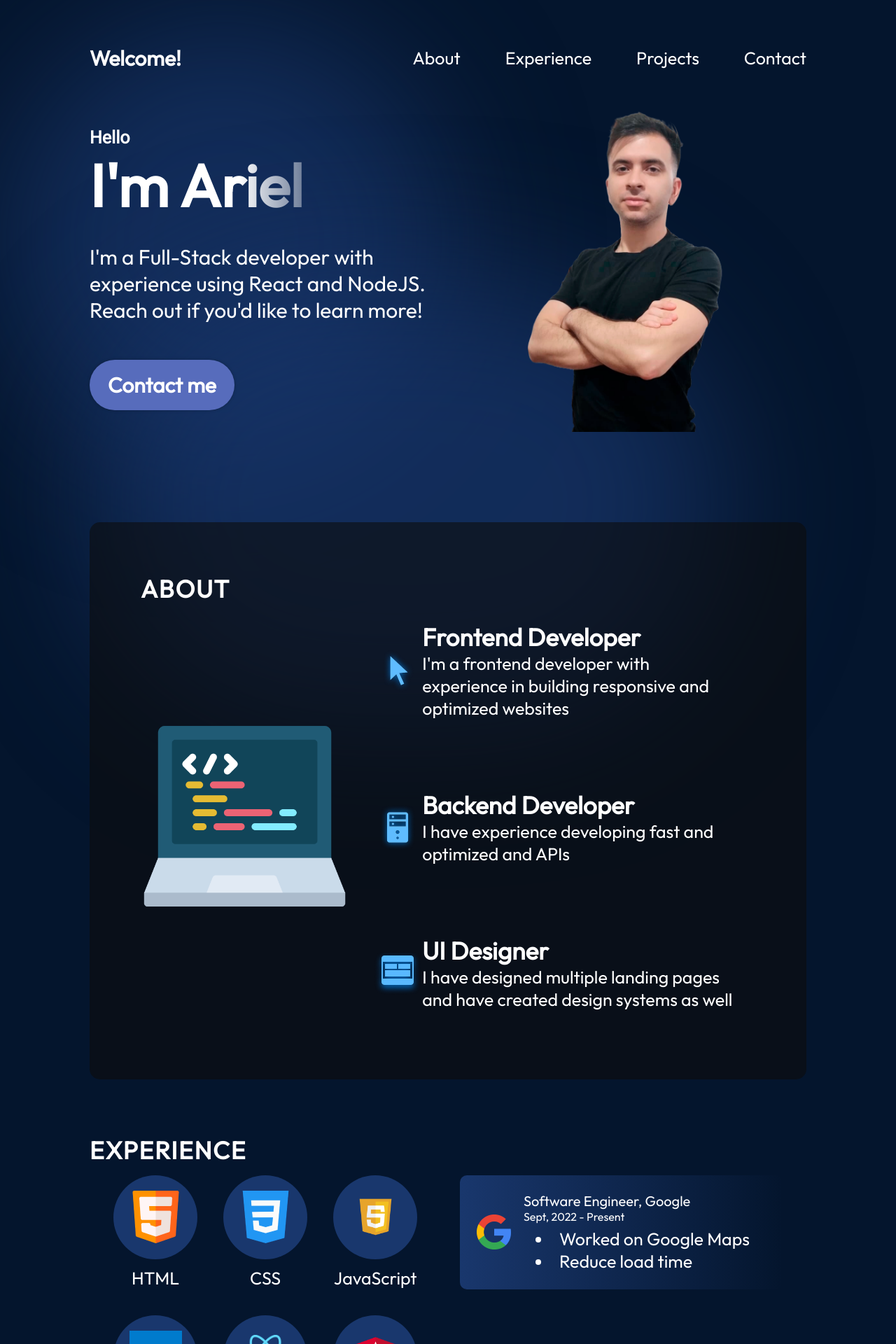
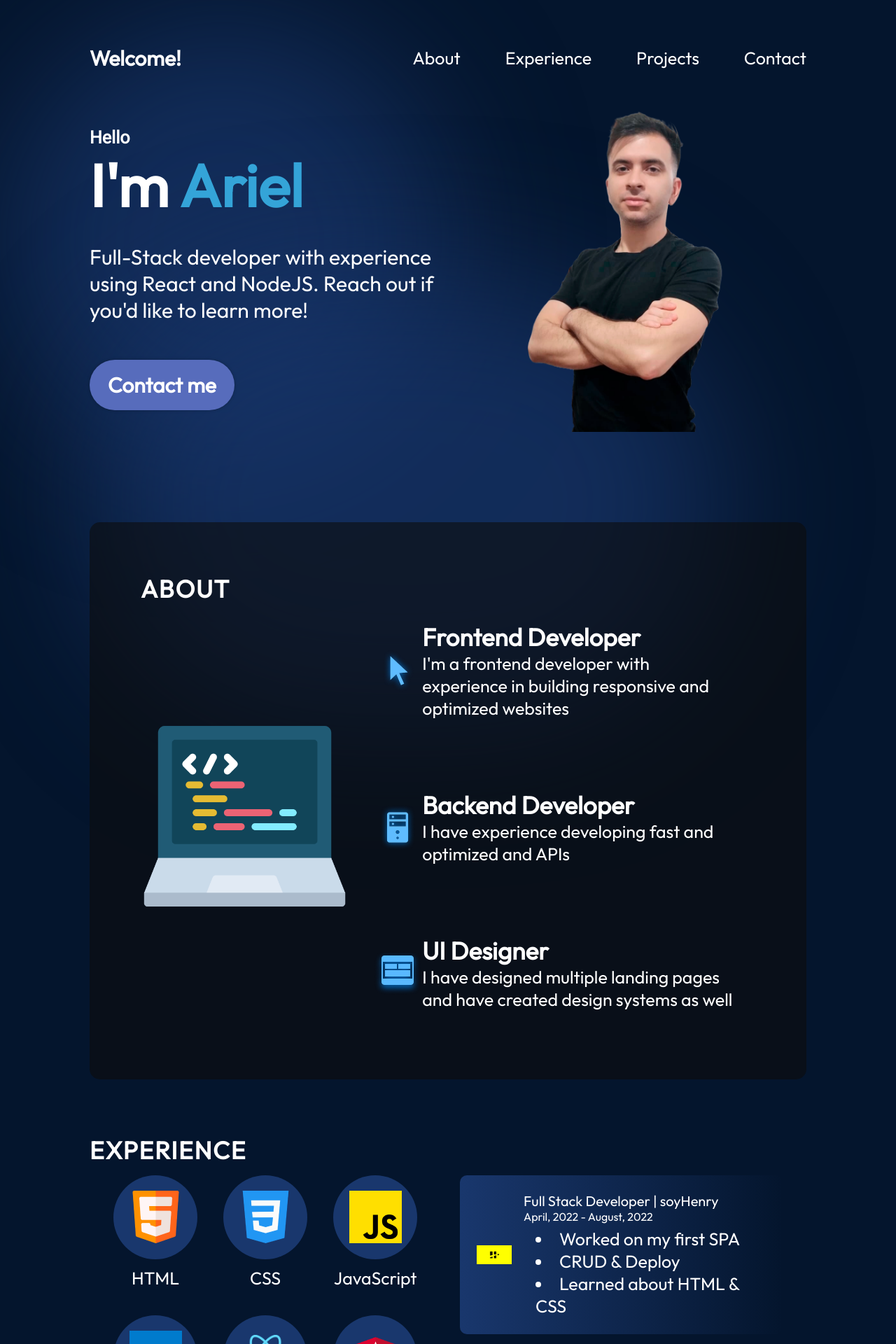
Before and after one commit to Slasari/Portfolio, a React (Vite) app: page / in a window 1280 px wide. Shown: the top 1920 px of the page at 70% size. Built offline with nearby package versions, Linux system fonts and the light colour scheme.

Commit message:
Portfolio 1.1

```diff
--- a/src/components/About/About.module.css
+++ b/src/components/About/About.module.css
@@ -53,6 +53,7 @@
   background-repeat: no-repeat;
 
   transition: 0.4s;
+  user-select: none;
 }
 
 .aboutItem:hover {
@@ -88,3 +89,9 @@
         padding-right: 0;
     }
 }
+
+@media screen and (max-width: 1200px) {
+  .aboutImage{
+    display: none;
+  }
+}
--- a/src/components/Contact/Contact.jsx
+++ b/src/components/Contact/Contact.jsx
@@ -14,15 +14,15 @@ const Contact = () => {
         <ul className={styles.links}>
             <li className={styles.link}>
                 <img src={getImageUrl('contact/emailIcon.png')} alt='Email Icon'></img>
-                <a href='mailto:ariel_salcito@live.com'>ariel_salcito@live.com</a>
+                <a target='_blank' href='mailto:ariel_salcito@live.com'>ariel_salcito@live.com</a>
             </li>
             <li className={styles.link}>
                 <img src={getImageUrl('contact/linkedinIcon.png')} alt='Linkedin Icon'></img>
-                <a href='https://www.linkedin.com/in/ariel-salcito-290088249/'>linkedin.com/ariel-salcito</a>
+                <a target='_blank' href='https://www.linkedin.com/in/ariel-salcito-290088249/'>linkedin.com/ariel-salcito</a>
             </li>
             <li className={styles.link}>
                 <img src={getImageUrl('contact/githubIcon.png')} alt='Github Icon'></img>
-                <a href='https://github.com/Xalivre'>github.com/Xalivre</a>
+                <a target='_blank' href='https://github.com/Xalivre'>github.com/Xalivre</a>
             </li>
         </ul>
     </footer>
--- a/src/components/Experience/Experience.jsx
+++ b/src/components/Experience/Experience.jsx
@@ -35,7 +35,7 @@ const Experience = () => {
                   alt={historyItem.organization}
                 ></img>
                 <div className={styles.historyItemDetails}>
-                  <h3>{`${historyItem.role}, ${historyItem.organization}`}</h3>
+                  <h3>{`${historyItem.role} | ${historyItem.organization}`}</h3>
                   <p>{`${historyItem.startDate} - ${historyItem.endDate}`}</p>
                   <ul>{historyItem.experience.map((experience, id) => {
                     return (
--- a/src/components/Experience/Experience.module.css
+++ b/src/components/Experience/Experience.module.css
@@ -27,6 +27,7 @@
   display: flex;
   flex-wrap: wrap;
   gap: 37px;
+  align-items: center;
 }
 
 .skill {
--- a/src/components/Me/Me.jsx
+++ b/src/components/Me/Me.jsx
@@ -7,9 +7,9 @@ const Me = () => {
     <section className={styles.container}>
       <div className={styles.content}>
         <h2 className={styles.hello}>Hello</h2>
-        <h1 className={styles.name}>I'm Ariel</h1>
+        <h1 className={styles.im}>I'm <span className={styles.name}>Ariel</span></h1>
         <p className={styles.description}>
-          I'm a Full-Stack developer with experience using React and NodeJS.
+          Full-Stack developer with experience using React and NodeJS.
           Reach out if you'd like to learn more!
         </p>
         <a className={styles.contactBtn}  href="mailto:ariel_salcito@live.com">Contact me</a>
--- a/src/components/Me/Me.module.css
+++ b/src/components/Me/Me.module.css
@@ -25,17 +25,16 @@
   font-family: var(--font-robot);
 }
 
+.im {
+  font-size: 85px;
+  font-weight: 900;
+  margin-bottom: 30px;
+}
 .name {
   font-size: 85px;
   font-weight: 900;
   margin-bottom: 30px;
-  background: linear-gradient(
-    90deg,
-    rgba(255, 255, 255, 1) 70%,
-    rgba(255, 255, 255, 0) 120%
-  );
-  -webkit-text-fill-color: transparent;
-  -webkit-background-clip: text;
+  color: rgb(52, 164, 216);
 }
 
 .description{
--- a/src/data/history.json
+++ b/src/data/history.json
@@ -1,10 +1,18 @@
 [
     {
-        "role": "Software Engineer",
-        "organization": "Google",
-        "startDate": "Sept, 2022",
-        "endDate": "Present",
-        "experience": ["Worked on Google Maps", "Reduce load time"],
-        "imageSrc": "history/google.png"
+        "role": "Full Stack Developer",
+        "organization": "soyHenry",
+        "startDate": "April, 2022",
+        "endDate": "August, 2022",
+        "experience": ["Worked on my first SPA", "CRUD & Deploy", "Learned about HTML & CSS"],
+        "imageSrc": "history/henry.png"
+    },
+    {
+        "role": "Full Stack Developer",
+        "organization": "soyHenry",
+        "startDate": "April, 2022",
+        "endDate": "August, 2022",
+        "experience": ["Worked on my first E-commerce", "SCRUM Methodology", "Worked with a team of 7 people developing and deploying an E-commerce"],
+        "imageSrc": "history/henry.png"
     }
 ]
```
Also changed, not shown: assets/history/henry.png (added), assets/skills/JavaScript.png.
